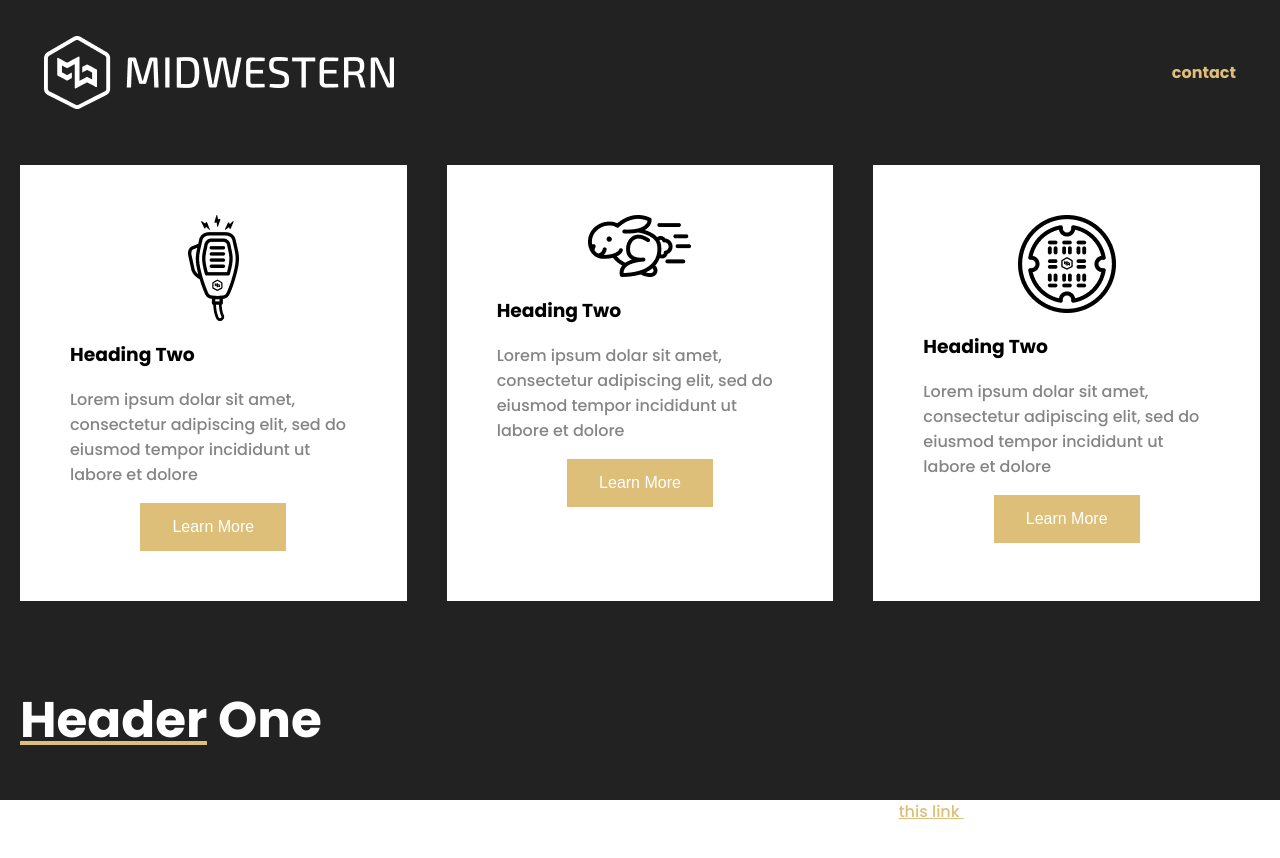
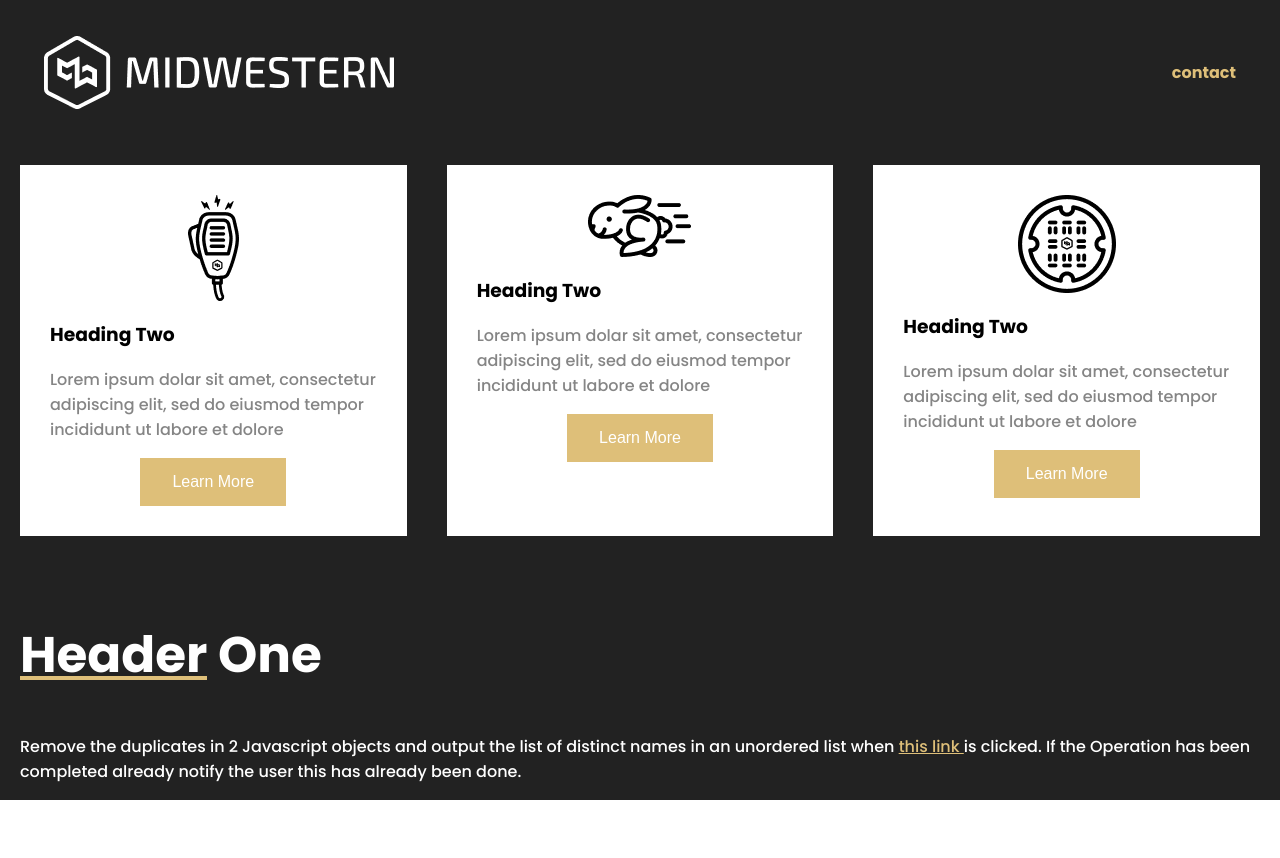
Before and after one commit to grath90/tech-challenge-react, a React (Create React App) app: page / in a window 1280 px wide. Shown: the top 858 px of the page. After the commit the page ends 820 px from the top, so only its background shows below. Built offline with nearby package versions, Linux system fonts and the light colour scheme.

Commit message:
added list display. added some error styling to email form input.

```diff
--- a/src/components/box/box.css
+++ b/src/components/box/box.css
@@ -1,7 +1,7 @@
 .box {
   border: 15px;
   background-color: white;
-  padding: 50px;
+  padding: 30px;
   margin: 20px;
 }
 
--- a/src/components/form/form.css
+++ b/src/components/form/form.css
@@ -21,6 +21,10 @@
 .button {
   grid-area: button;
   justify-content: center;
+}
+
+.error {
+  border-color: #800000;
 }
 
 input, textarea {
@@ -69,3 +73,18 @@ textarea {
     "message message"
     "button ."
 }
+
+@media only screen and (max-width: 768px) {
+ .form {
+    grid-template-columns: auto;
+    grid-template-rows: auto;
+    grid-template-areas:
+    "contact-header"
+    "fname"
+    "lname"
+    "title"
+    "email"
+    "message"
+    "button"
+ }
+}
--- a/src/components/form/form.js
+++ b/src/components/form/form.js
@@ -1,15 +1,29 @@
+import React, { useState } from 'react'
 import './form.css'
 
 const Form = () => {
+  const [emailClass, setEmailClass] = useState('email')
+  const onSubmit = () => {
+    const input = document.getElementById("email")
+    input.addEventListener(
+      "invalid",
+      event => {
+        setEmailClass('email error')
+      },
+      false
+    )
+    console.log(input)
+  }
+
   return (
     <form className="form">
       <h3 className="contact-header">Heading Two</h3>
       <input type="text" name="fname" className="fname" placeholder="First Name"/>
       <input type="text" name="lname" className="lname" placeholder="Last Name" />
-      <input type="text" name="title" className="title" placeholder="Email" />
-      <input type="text" name="email" className="email" placeholder="Email" required />
+      <input type="text" name="title" className="title" placeholder="Title" />
+      <input type="text" name="email" className={emailClass} id="email" placeholder="Email" required />
       <textarea type="text" name="message" className="message" rows="4" cols="50" placeholder="Message" />
-      <button className="button">Submit</button>
+      <button className="button" onClick={onSubmit}>Submit</button>
     </form>
   )
 }
--- a/src/components/navbar/navbar.js
+++ b/src/components/navbar/navbar.js
@@ -3,10 +3,10 @@ import './navbar.css'
 
 const NavBar = ({ setVisible, visible }) => {
   return (
-    <header class="header">
-      <nav class="navbar">
+    <header className="header">
+      <nav className="navbar">
         <img src={`${process.env.PUBLIC_URL}/Logo.png`} className="nav-image" alt=""/>
-        <p class="contact-button" onClick={() => setVisible(!visible)}><b>contact</b></p>
+        <p className="contact-button" onClick={() => setVisible(!visible)}><b>contact</b></p>
       </nav>
     </header>
   )
--- a/src/views/header/header.js
+++ b/src/views/header/header.js
@@ -1,10 +1,10 @@
 import './header.css'
 
-const Header = ({ Text }) => {
+const Header = ({ Text, distinctFn }) => {
   return (
     <section className="header">
     <h2><span className="underline">Header</span> One</h2>
-      <Text />
+      <Text fn={distinctFn}/>
   </section>
   )
 }
--- a/src/views/home/home.css
+++ b/src/views/home/home.css
@@ -21,4 +21,13 @@ body {
     height: 100%;
     background: #222222;
   }
+
+  .home-view {
+    height: 100%;
+    background: #222222;
+  }
 }
+
+ul li {
+  color: white;
+}
--- a/src/views/home/home.js
+++ b/src/views/home/home.js
@@ -6,10 +6,10 @@ import NavBar from '../../components/navbar/navbar'
 import Header from '../header/header'
 import Contact from '../contact/contact'
 
-const MainText = () =>
+const MainText = ({ fn }) =>
 <p>
   Remove the duplicates in 2 Javascript objects and output the
-  list of distinct names in an unordered list when <a href="_target">this link </a>
+  list of distinct names in an unordered list when <span style={{ textDecoration: "underline", color: "#DEBF79", cursor: "pointer" }} onClick={fn}>this link </span>
   is clicked. If the Operation has been completed already notify the user this has already been done.
 </p>
 
@@ -26,24 +26,74 @@ const ContactText = () =>
   </p>
 </>
 
+const object1 = [
+  'Matt Johnson',
+  'Bart Paden',
+  'Ryan Doss',
+  'Jared Malcolm'
+]
+
+const object2 = [
+  'Matt Johnson',
+  'Bart Paden',
+  'Jordan Heigle',
+  'Tyler Viles'
+]
+
+const ListDisplay = ({list, showList}) => {
+  if (showList) {
+    return (
+      <ul>
+      {
+        list.map((name) => {
+          return <li key={name}>{name}</li>
+        })
+      }
+      </ul>
+    )
+  }
+  return <></>
+}
+
 
 const Home = () => {
   const [visible, setVisible] = useState(true)
+  const [distinct, setDistinct] = useState([])
+  const [showList, setShowList] = useState(false)
+
+  const distinctList = () => {
+    if (distinct.length) {
+      window.alert('List has already been sorted')
+      return;
+    }
+    var distinctObj = {};
+    const fullList = [...object1, ...object2]
+
+    fullList.forEach((name) => {
+      distinctObj[`${name}-${typeof name}`] = name;
+    });
+
+    const distinctArr = Object.keys(distinctObj).map((key) => {
+      return distinctObj[key];
+    });
+
+    setDistinct(distinctArr)
+    setShowList(true)
+  }
   return (
     <div className={visible ? 'home-view' : 'contact-view'}>
       <NavBar setVisible={setVisible} visible={visible}/>
-      <section>
       {
         visible
         ?
           <>
             <Container />
-            <Header Text={MainText}/>
+            <Header Text={MainText} distinctFn={distinctList}/>
+            <ListDisplay showList={showList} list={distinct} />
           </>
         :
           <Contact Text={ContactText} visible={visible}/>
       }
-      </section>
     </div>
   )
 }
```
